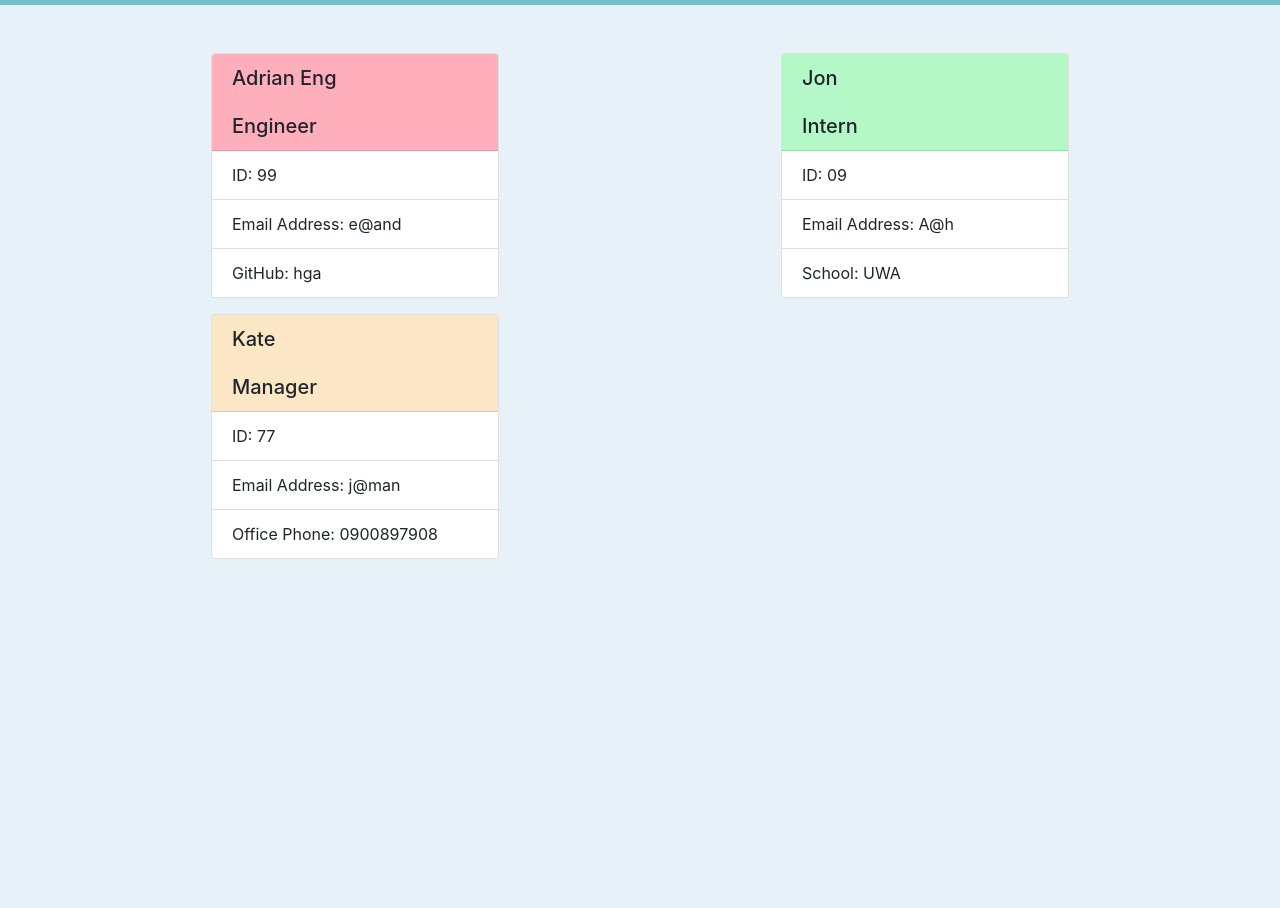
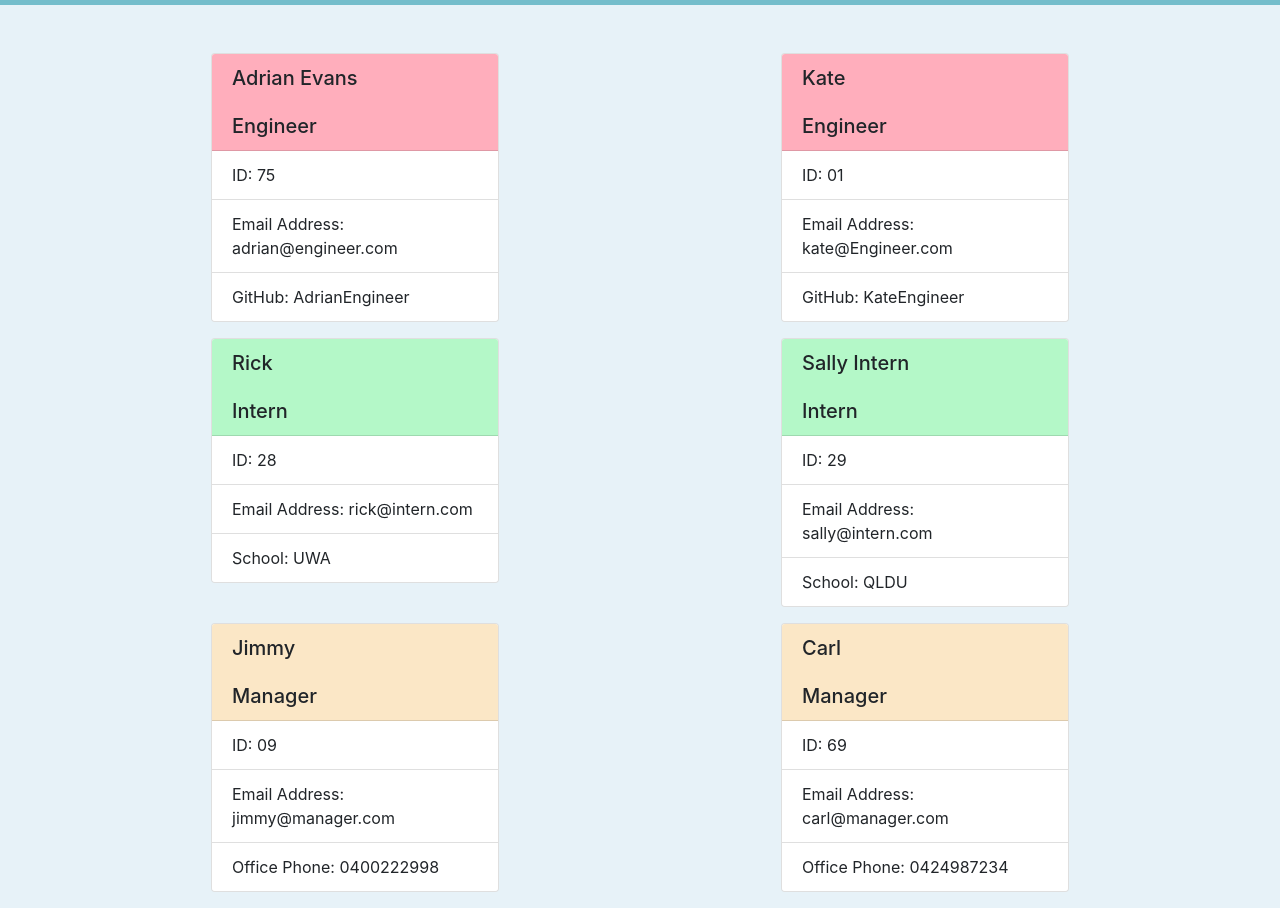
Before and after one commit to AdrianMEvans/CompanyProfileGenerator, a website: page output/employees.html in a window 1280 px wide. Shown: the part 51-959 px from the top of the page. Before the commit the page ends 800 px from the top, so only its background shows below. Drawn offline with nearby package versions, Linux system fonts and the light colour scheme.

Commit message:
added generated html screenshot

```diff
--- a/output/employees.html
+++ b/output/employees.html
@@ -14,29 +14,56 @@
         <div class="container">
             <div class="row"><div class="col-6">
             <div class="card mx-auto mb-3" style="width: 18rem">
-            <h5 class="card-header" style="background-color: #FFAEBC;">Adrian Eng<br /><br />Engineer</h5>
+            <h5 class="card-header" style="background-color: #FFAEBC;">Adrian Evans<br /><br />Engineer</h5>
             <ul class="list-group list-group-flush">
-                <li class="list-group-item">ID: 99</li>
-                <li class="list-group-item">Email Address: e@and</li>
-                <li class="list-group-item">GitHub: hga</li>
+                <li class="list-group-item">ID: 75</li>
+                <li class="list-group-item">Email Address: adrian@engineer.com</li>
+                <li class="list-group-item">GitHub: AdrianEngineer</li>
             </ul>
             </div>
         </div><div class="col-6">
             <div class="card mx-auto mb-3" style="width: 18rem">
-            <h5 class="card-header" style="background-color: #B4F8C8;">Jon<br /><br />Intern</h5>
+            <h5 class="card-header" style="background-color: #FFAEBC;">Kate<br /><br />Engineer</h5>
             <ul class="list-group list-group-flush">
-                <li class="list-group-item">ID: 09</li>
-                <li class="list-group-item">Email Address: A@h</li>
+                <li class="list-group-item">ID: 01</li>
+                <li class="list-group-item">Email Address: kate@Engineer.com</li>
+                <li class="list-group-item">GitHub: KateEngineer</li>
+            </ul>
+            </div>
+        </div><div class="col-6">
+            <div class="card mx-auto mb-3" style="width: 18rem">
+            <h5 class="card-header" style="background-color: #B4F8C8;">Rick<br /><br />Intern</h5>
+            <ul class="list-group list-group-flush">
+                <li class="list-group-item">ID: 28</li>
+                <li class="list-group-item">Email Address: rick@intern.com</li>
                 <li class="list-group-item">School: UWA</li>
             </ul>
             </div>
         </div><div class="col-6">
             <div class="card mx-auto mb-3" style="width: 18rem">
-            <h5 class="card-header" style="background-color: #FBE7C6;">Kate<br /><br />Manager</h5>
+            <h5 class="card-header" style="background-color: #B4F8C8;">Sally Intern<br /><br />Intern</h5>
             <ul class="list-group list-group-flush">
-                <li class="list-group-item">ID: 77</li>
-                <li class="list-group-item">Email Address: j@man</li>
-                <li class="list-group-item">Office Phone: 0900897908</li>
+                <li class="list-group-item">ID: 29</li>
+                <li class="list-group-item">Email Address: sally@intern.com</li>
+                <li class="list-group-item">School: QLDU</li>
+            </ul>
+            </div>
+        </div><div class="col-6">
+            <div class="card mx-auto mb-3" style="width: 18rem">
+            <h5 class="card-header" style="background-color: #FBE7C6;">Jimmy<br /><br />Manager</h5>
+            <ul class="list-group list-group-flush">
+                <li class="list-group-item">ID: 09</li>
+                <li class="list-group-item">Email Address: jimmy@manager.com</li>
+                <li class="list-group-item">Office Phone: 0400222998</li>
+            </ul>
+            </div>
+        </div><div class="col-6">
+            <div class="card mx-auto mb-3" style="width: 18rem">
+            <h5 class="card-header" style="background-color: #FBE7C6;">Carl<br /><br />Manager</h5>
+            <ul class="list-group list-group-flush">
+                <li class="list-group-item">ID: 69</li>
+                <li class="list-group-item">Email Address: carl@manager.com</li>
+                <li class="list-group-item">Office Phone: 0424987234</li>
             </ul>
             </div>
         </div> </div>
```
Also changed, not shown: screenshots/Html Generated.png (added).
